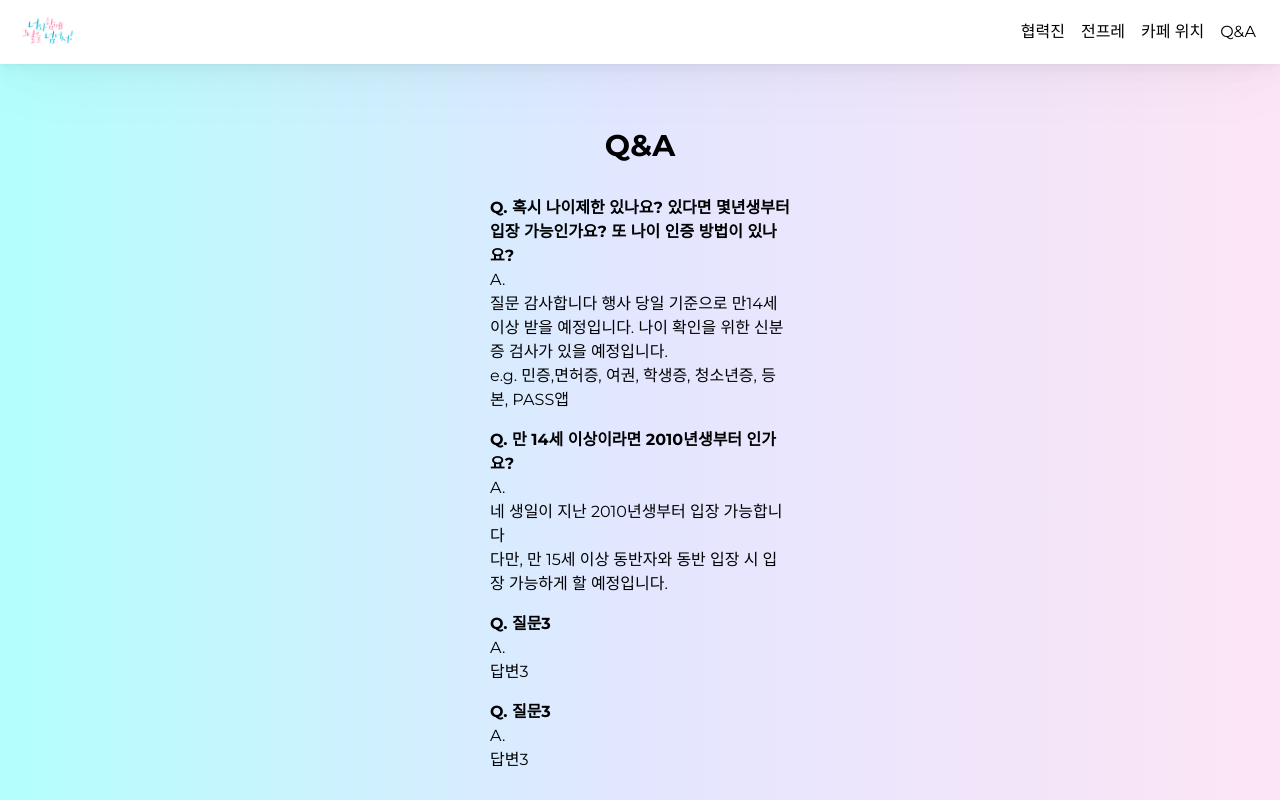
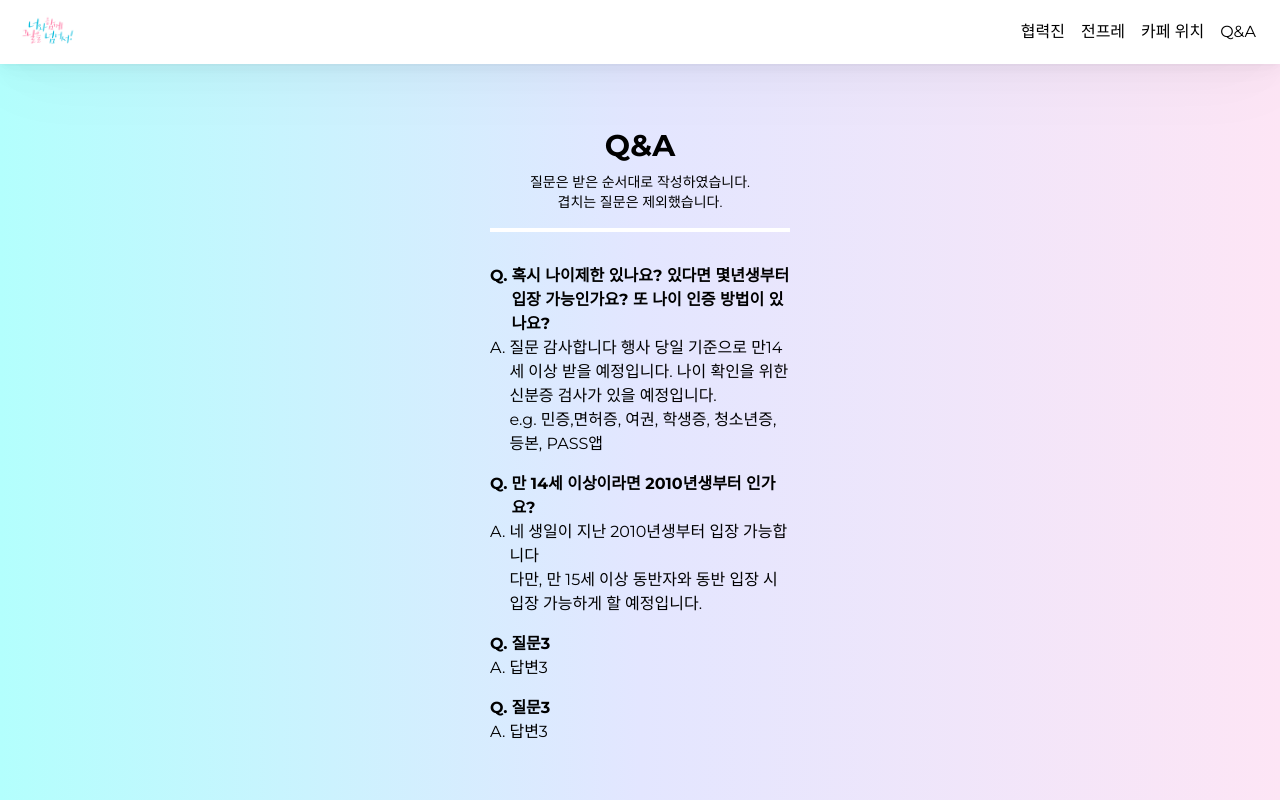
Before and after one commit to 5tarlight/happy-ankoha-day, a Next.js app: page /faq in a window 1280 px wide. Shown: the top 800 px of the page. Built offline with nearby package versions, Linux system fonts and the light colour scheme; a web font is replaced by a local one.

Commit message:
FAQ style

```diff
--- a/app/faq/page.tsx
+++ b/app/faq/page.tsx
@@ -1,12 +1,17 @@
 function QnA({ question, answer }: { question: string; answer: string }) {
   return (
     <div>
-      <div className="font-bold">Q. {question}</div>
-      <div className="text-wrap">
-        A.
-        {answer.split("\n").map((v, i) => (
-          <div key={i}>{v}</div>
-        ))}
+      <div className="font-bold flex">
+        <div className="mr-1">Q.</div>
+        <div> {question}</div>
+      </div>
+      <div className="text-wrap flex">
+        <div className="mr-1">A. </div>
+        <div>
+          {answer.split("\n").map((v, i) => (
+            <div key={i}>{v}</div>
+          ))}
+        </div>
       </div>
     </div>
   );
@@ -37,7 +42,13 @@ e.g. 민증,면허증, 여권, 학생증, 청소년증, 등본, PASS앱`,
 
   return (
     <div>
-      <h1 className="mt-16 mb-8 text-center text-3xl font-bold">Q&A</h1>
+      <h1 className="mt-16  text-center text-3xl font-bold">Q&A</h1>
+      <div className="flex justify-center">
+        <div className="text-center mb-8 text-sm mt-2 max-w-[300px] w-full border-b-4 border-white pb-4">
+          <div>질문은 받은 순서대로 작성하였습니다.</div>
+          <div>겹치는 질문은 제외했습니다.</div>
+        </div>
+      </div>
       <div className="w-full flex justify-center">
         <div className="w-full max-w-[300px] flex flex-col gap-4">
           {qnaList.map((qna, idx) => (
```
